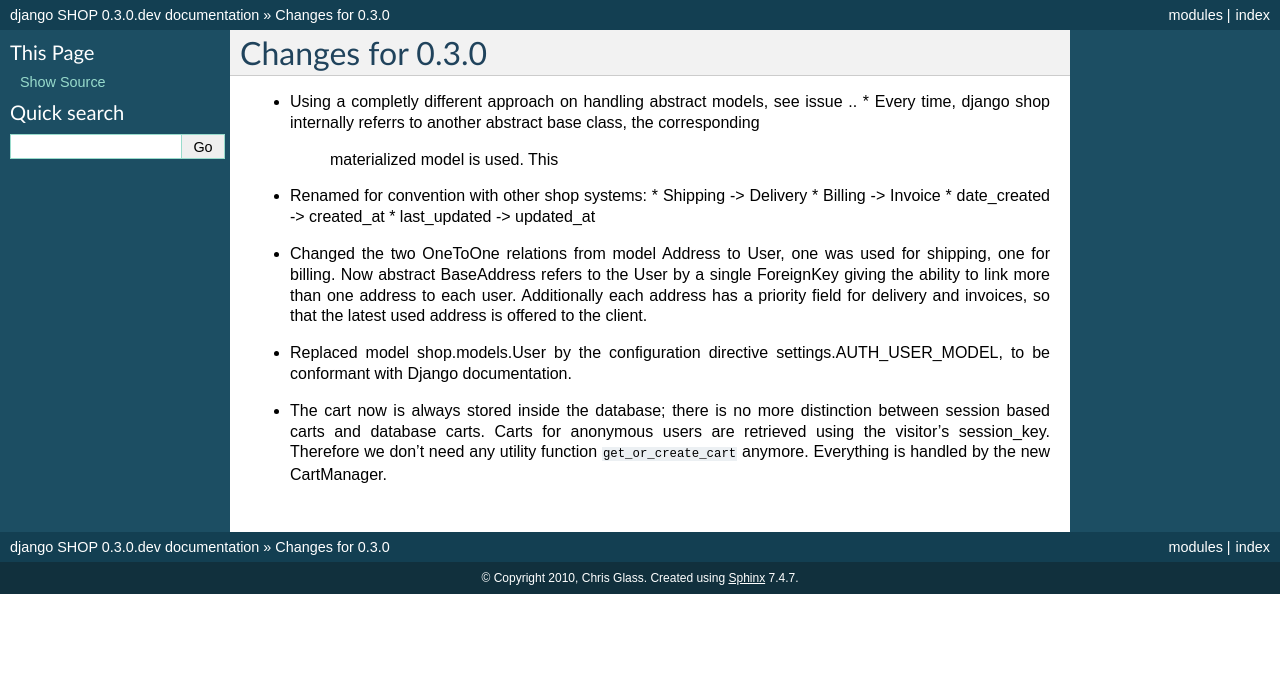
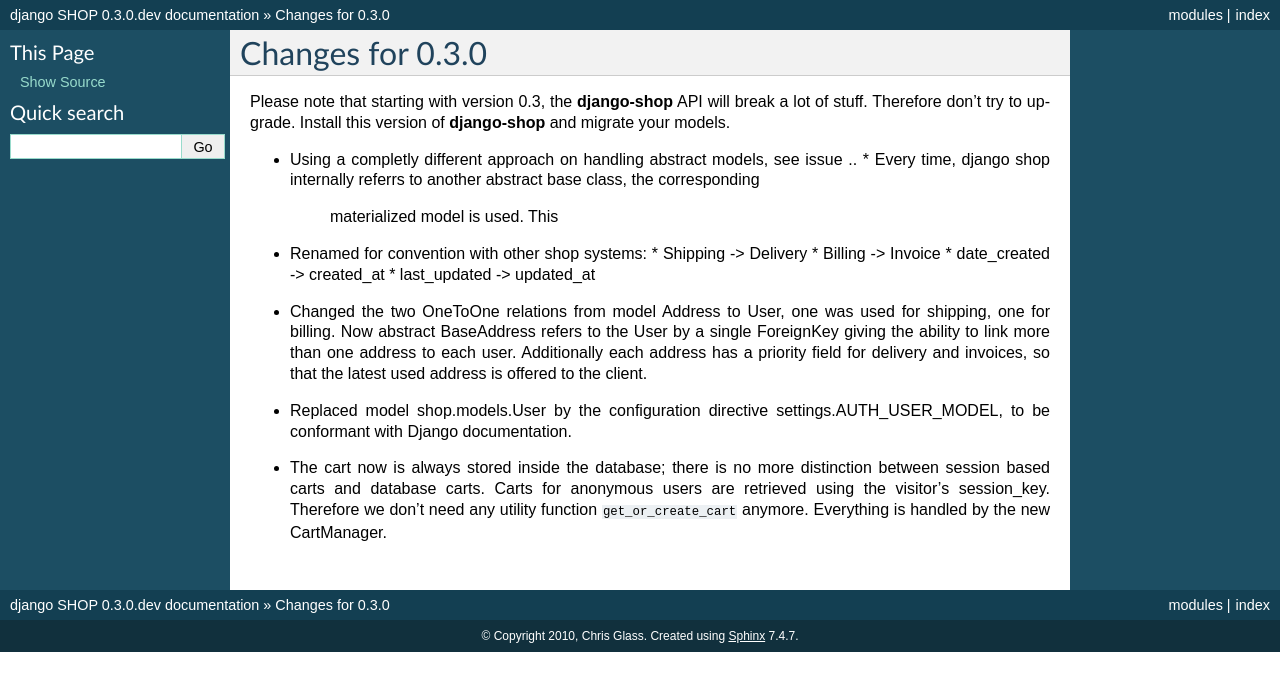
Before and after one commit to Huskarhero/django-shop, a Sphinx documentation site: the page built from docs/changes-0.3.0.rst, in a window 1280 px wide. Shown: the top 691 px of the page. Built offline with Sphinx 7.4.7, drawn with Linux system fonts in a browser that asks for light colours.

Commit message:
Updated docs

```diff
--- a/docs/changes-0.3.0.rst
+++ b/docs/changes-0.3.0.rst
@@ -1,6 +1,9 @@
 
 Changes for 0.3.0
 =================
+
+Please note that starting with version 0.3, the **django-shop** API will break a lot of stuff.
+Therefore don't try to upgrade. Install this version of **django-shop** and migrate your models.
 
 * Using a completly different approach on handling abstract models, see issue ..
   * Every time, django shop internally referrs to another abstract base class, the corresponding
```
